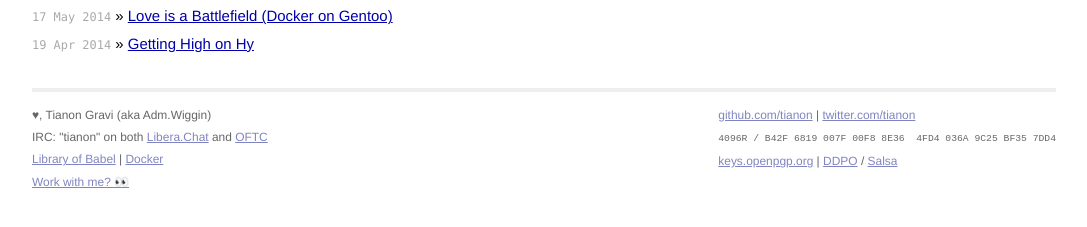
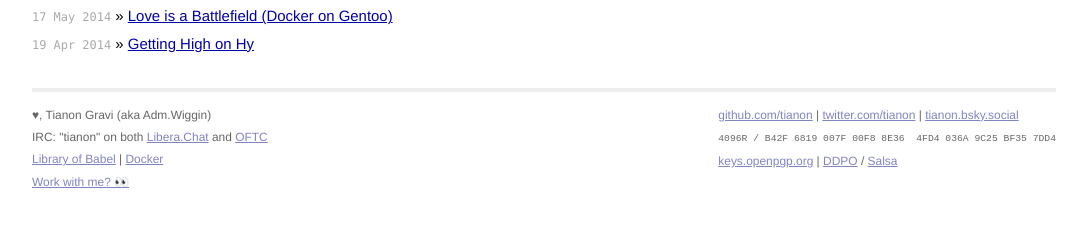
Before and after one commit to tianon/tianon.github.io, a Jekyll site: the page built from index.html, in a window 1280 px wide. Shown: the part 457-684 px from the top of the page, without its empty margins (96-1183 px from the left). Built offline with Jekyll 4.4.1, drawn with Linux system fonts in a browser that asks for light colours.

Commit message:
Add Bluesky link

```diff
--- a/_layouts/default.html
+++ b/_layouts/default.html
@@ -49,6 +49,8 @@
 					<a href="https://github.com/tianon">github.com/tianon</a>
 					|
 					<a href="https://twitter.com/tianon">twitter.com/tianon</a>
+					|
+					<a href="https://bsky.app/profile/tianon.bsky.social">tianon.bsky.social</a>
 					<br />
 					<code style="white-space: pre;">4096R / B42F 6819 007F 00F8 8E36  4FD4 036A 9C25 BF35 7DD4</code>
 					<br />
```
